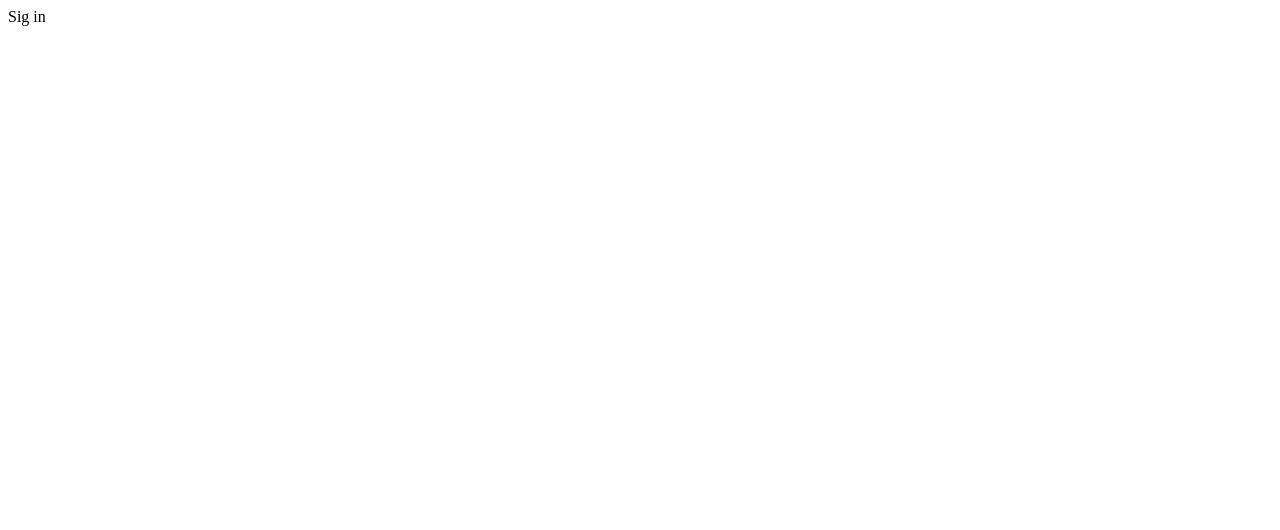
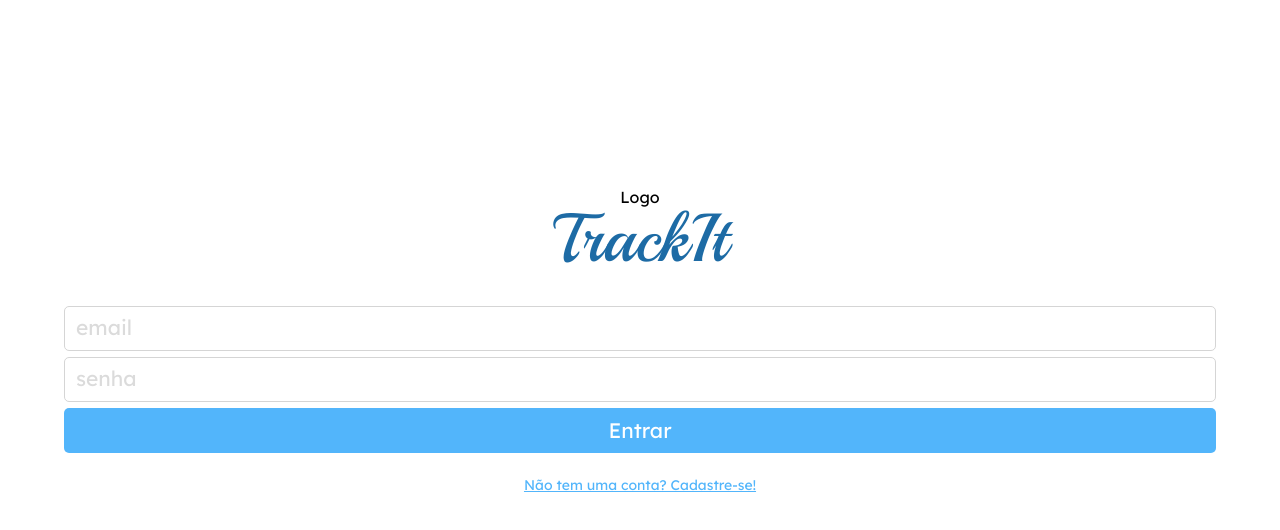
Before and after one commit to GuilhermeCRB/projeto10-trackit, a React (Create React App) app: page / in a window 1280 px wide. Shown: the top 530 px of the page. Built offline with nearby package versions, Linux system fonts and the light colour scheme.

Commit message:
feat: displaying sign in screen

```diff
--- /dev/null
+++ b/src/assets/reset.css
@@ -0,0 +1,51 @@
+/* http://meyerweb.com/eric/tools/css/reset/
+   v2.0 | 20110126
+   License: none (public domain)
+*/
+
+html, body, div, span, applet, object, iframe,
+h1, h2, h3, h4, h5, h6, p, blockquote, pre,
+a, abbr, acronym, address, big, cite, code,
+del, dfn, em, img, ins, kbd, q, s, samp,
+small, strike, strong, sub, sup, tt, var,
+b, u, i, center,
+dl, dt, dd, ol, ul, li,
+fieldset, form, label, legend,
+table, caption, tbody, tfoot, thead, tr, th, td,
+article, aside, canvas, details, embed,
+figure, figcaption, footer, header, hgroup, main,
+menu, nav, output, ruby, section, summary,
+time, mark, audio, video {
+	margin: 0;
+	padding: 0;
+	border: 0;
+	font-size: 100%;
+	font: inherit;
+	vertical-align: baseline;
+	box-sizing: border-box;
+}
+/* HTML5 display-role reset for older browsers */
+article, aside, details, figcaption, figure,
+footer, header, hgroup, menu, nav, section {
+	display: block;
+	box-sizing: border-box;
+}
+body {
+	line-height: 1;
+	box-sizing: border-box;
+}
+ol, ul {
+	list-style: none;
+}
+blockquote, q {
+	quotes: none;
+}
+blockquote:before, blockquote:after,
+q:before, q:after {
+	content: '';
+	content: none;
+}
+table {
+	border-collapse: collapse;
+	border-spacing: 0;
+}
--- /dev/null
+++ b/src/assets/style.css
@@ -0,0 +1,32 @@
+:root{
+    --background-sign: #FFFFFF;
+    --logo: #1D6BA5;
+    --placeholder: #DBDBDB;
+    --input-border: #D5D5D5;
+    --button: #FFFFFF;
+    --background-button: #52B5FB;
+    --link: #52B5FB;
+    --header: #1D6BA5;
+    --logo-header: #FFFFFF;
+    --background-screen: #F2F2F2;
+    --h2: #1D6BA5;
+    --text: #666666;
+    --footer: #FFFFFF;
+    --footer-main: #52B5FB;
+}
+
+*{
+    box-sizing: border-box;
+}
+
+.root{
+    font-family: 'Lexend Deca';
+}
+
+input{
+    font-family: 'Lexend Deca';
+}
+
+button{
+    font-family: 'Lexend Deca';
+}
--- a/src/components/SignInScreen.jsx
+++ b/src/components/SignInScreen.jsx
@@ -1,5 +1,68 @@
+import styledComponents from "styled-components";
+
 export default function SignInScreen(){
     return(
-        "Sig in"
+        <Section>
+            <div>Logo</div>
+            <h1>TrackIt</h1>
+            <form action="">
+                <input type="email" placeholder="email" />
+                <input type="text" placeholder="senha" />
+                <button>Entrar</button>
+            </form>
+            <p>Não tem uma conta? Cadastre-se!</p>
+        </Section>
     );
 }
+
+const Section = styledComponents.section`
+    display: flex;
+    flex-direction: column;
+    align-items: center;
+    justify-content: center;
+    height: 100vh;
+    padding-bottom: 120px;
+    background-color: var(--background-sign);
+
+    h1{
+        font-family: 'Playball';
+        font-size: 68px;
+        margin-bottom: 33px;
+        color: var(--logo);
+    }
+
+    form{
+        display: flex;
+        flex-direction: column;
+        width: 90vw;
+
+        input{
+            font-size: 21px;
+            height: 45px;
+            padding: 0 11px 2px 11px;
+            margin-bottom: 6px;
+            border-radius: 5px;
+            border: 1px solid var(--input-border);
+        }
+
+        input::placeholder{
+            color: var(--placeholder);
+        }
+
+        button{
+            font-size: 21px;
+            height: 45px;
+            margin-bottom: 25px;
+            border-radius: 5px;
+            border: none;
+            color: var(--button);
+            background-color: var(--background-button)
+        }
+    }
+
+    p{
+        font-size: 14px;
+        text-decoration: underline;
+        color: var(--link);
+    }
+`
--- a/src/index.jsx
+++ b/src/index.jsx
@@ -1,4 +1,7 @@
 import ReactDOM from "react-dom";
 import App from "./App";
 
+import "./assets/reset.css"
+import "./assets/style.css"
+
 ReactDOM.render(<App />, document.querySelector(".root"));
```
